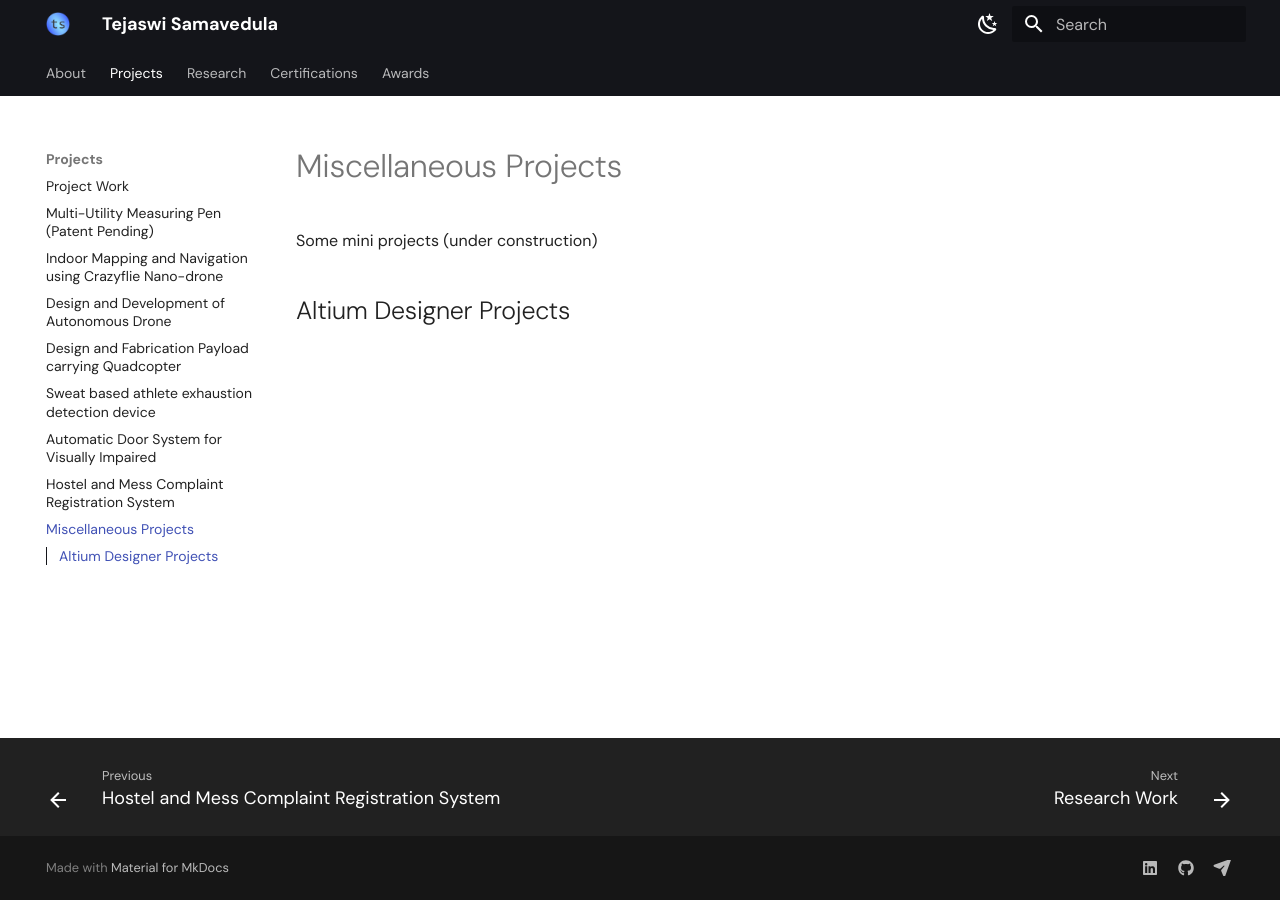
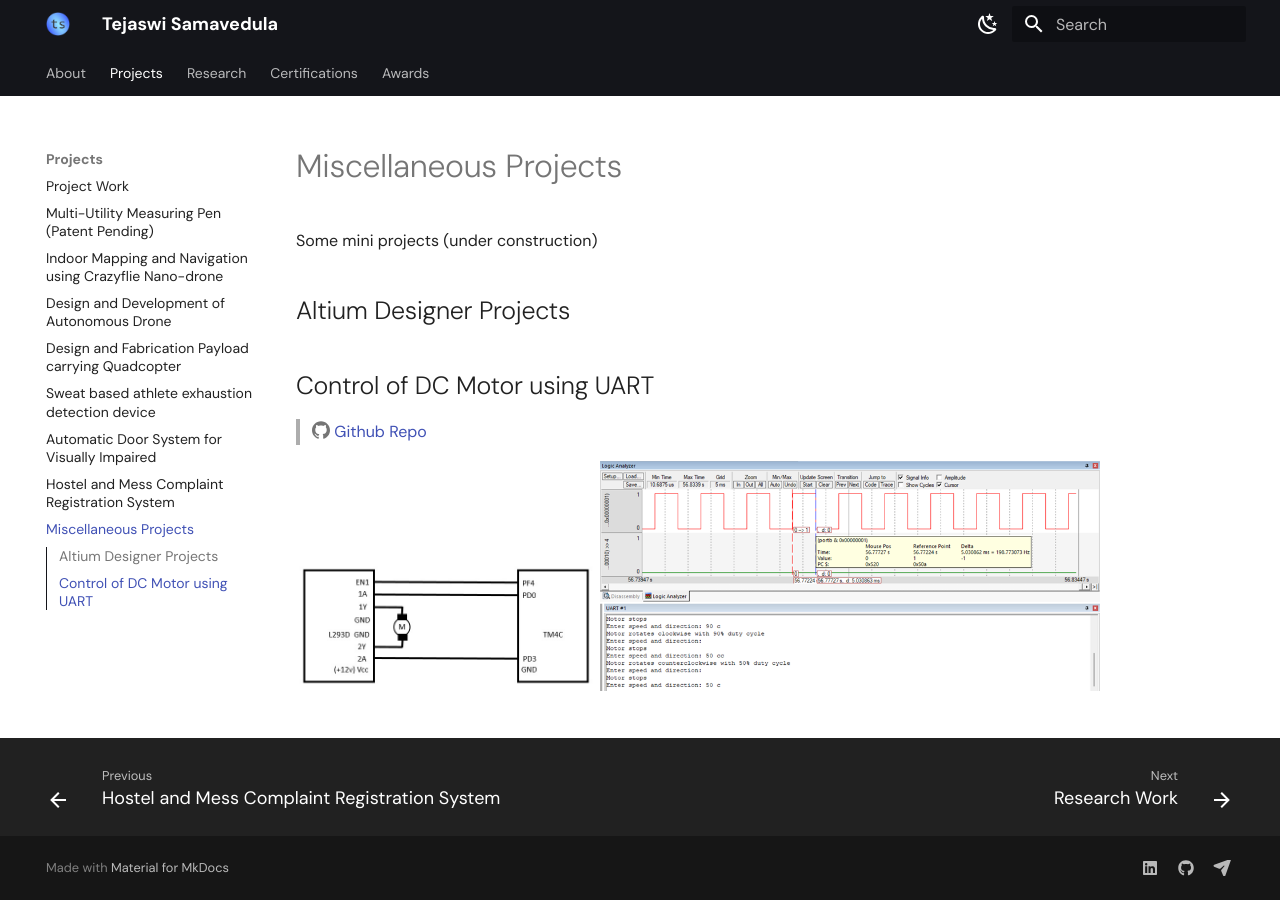
Before and after one commit to tejaswisam/tejaswi, an MkDocs documentation site: the page built from docs/projects/misc/misc.md, in a window 1280 px wide. Built offline with MkDocs 1.6.1 and Material for MkDocs 9.7.7, drawn with Linux system fonts in a browser that asks for light colours; some web fonts are replaced.

Commit message:
updated misc

```diff
--- a/docs/projects/misc/misc.md
+++ b/docs/projects/misc/misc.md
@@ -2,3 +2,9 @@
 Some mini projects (under construction)
 
 ## Altium Designer Projects
+
+## Control of DC Motor using UART
+
+> :simple-github: [Github Repo](https://github.com/tejaswisam/embedded_projects/blob/main/uart_motor_control.c)
+
+![motor_control](assets/motor_control.png){ width="300" loading=lazy } ![uart](assets/uart.png){ width="500" loading=lazy }
```
Also changed, not shown: docs/projects/misc/assets/motor_control.png (added), docs/projects/misc/assets/uart.png (added).
